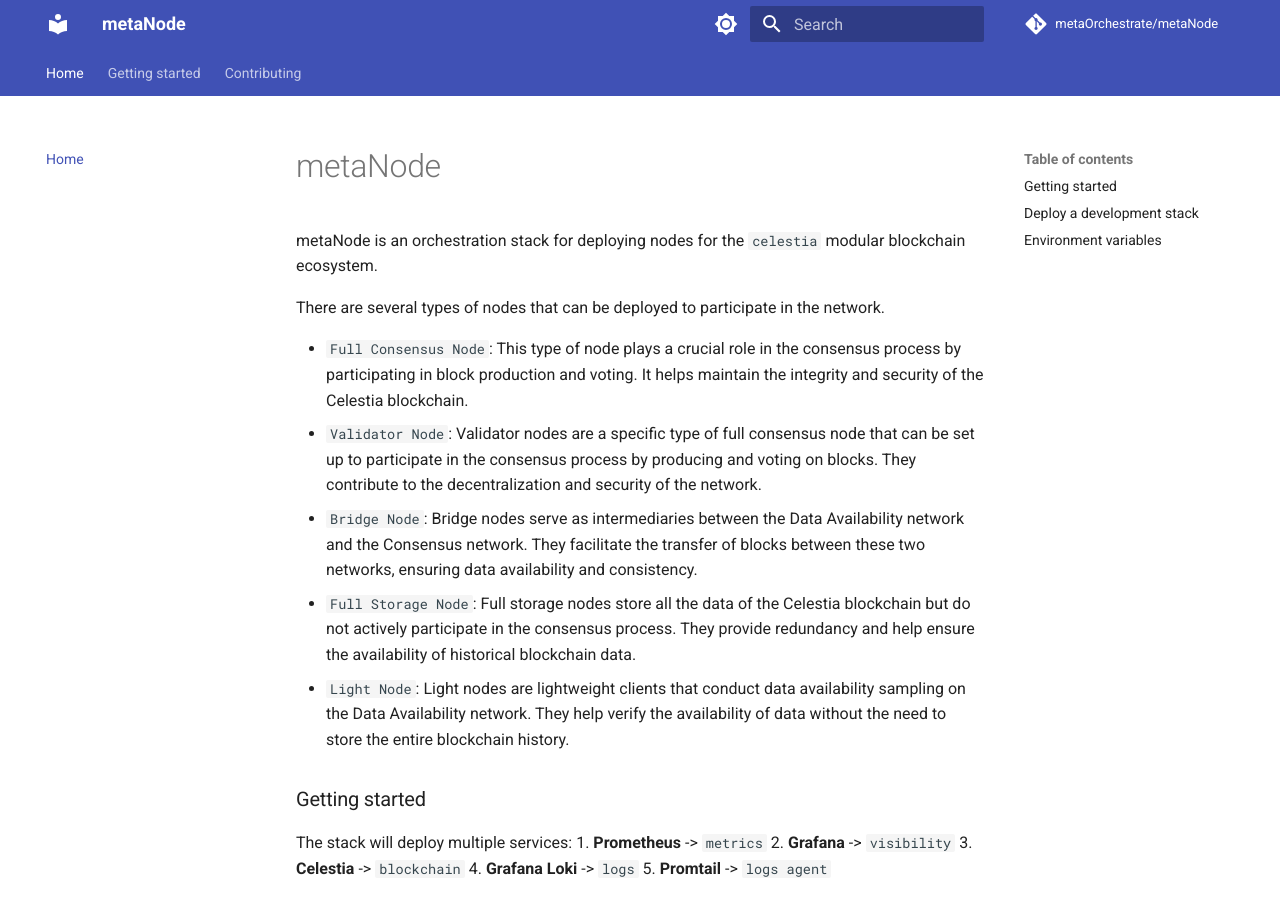
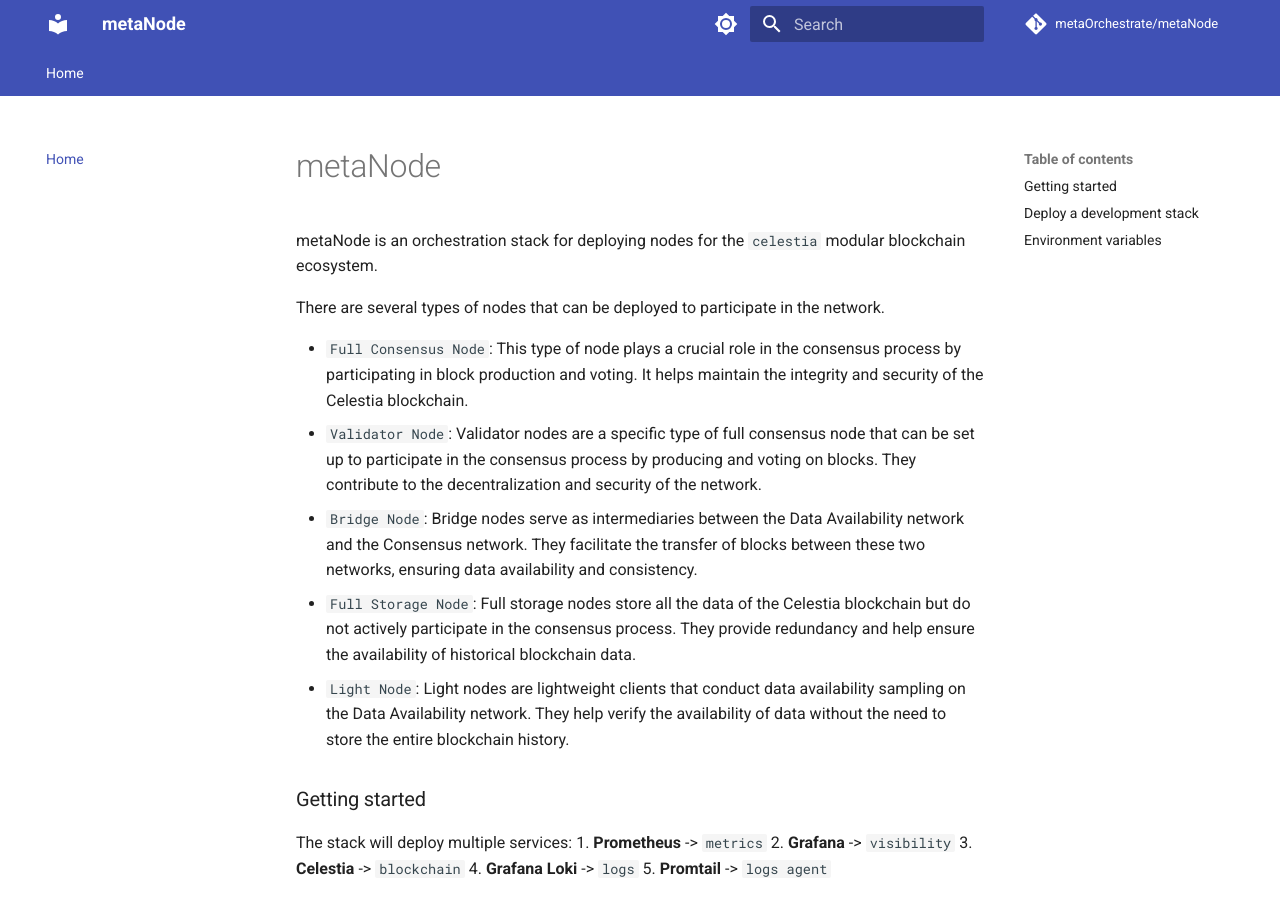
Before and after one commit to metaOrchestrate/metaNode, an MkDocs documentation site: the page built from docs/index.md, in a window 1280 px wide and 900 px high. Built offline with MkDocs 1.6.1 and Material for MkDocs 9.7.7, drawn with Linux system fonts in a browser that asks for light colours; comment, search, counter and statistics services are not loaded.

Commit message:
add mkdocs

```diff
--- a/mkdocs.yaml
+++ b/mkdocs.yaml
@@ -68,5 +68,3 @@
 # Page tree
 nav:
   - Home: index.md
-  - Getting started: getting-started.md
-  - Contributing: contributor.md
```
